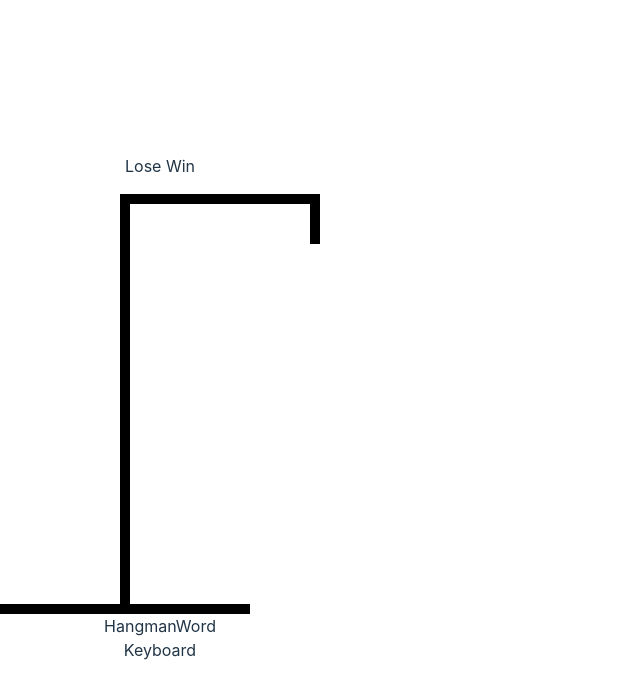
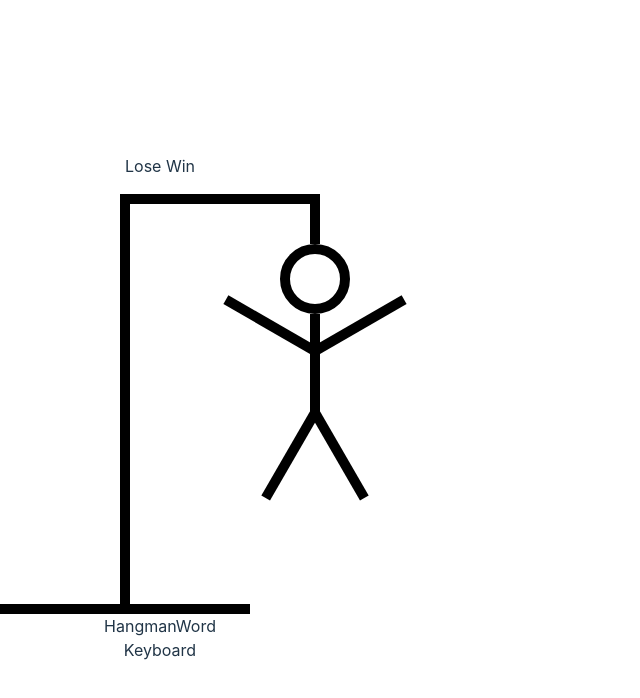
Before and after one commit to janoskocs/hangman, a React (Vite) app: page / in a window 1280 px wide. Shown: the top 698 px of the page, without its empty margins (0-640 px from the left). Built offline with nearby package versions, Linux system fonts and the light colour scheme; the HTML template or start-up script is replaced by a standard one.

Commit message:
feature: implement body

```diff
--- a/src/components/HangmanDrawing.tsx
+++ b/src/components/HangmanDrawing.tsx
@@ -1,6 +1,86 @@
+const HEAD = (
+    <div style={{
+        width: "50px",
+        height: "50px",
+        borderRadius:"100%",
+        border:"10px solid black",
+        position:"absolute",
+        top: "50px",
+        right: "-30px"
+    }} />
+)
+
+const BODY = (
+    <div style={{
+        width: "10px",
+        height: "100px",
+        background: "black",
+        position:"absolute",
+        top: "120px",
+        right: 0
+    }} />
+)
+
+const RIGHT_ARM = (
+    <div style={{
+        width: "100px",
+        height: "10px",
+        background: "black",
+        position:"absolute",
+        top: "150px",
+        right: "-100px",
+        rotate: "-30deg",
+        transformOrigin:"left bottom"
+    }} />
+)
+const LEFT_ARM = (
+    <div style={{
+        width: "100px",
+        height: "10px",
+        background: "black",
+        position:"absolute",
+        top: "150px",
+        right: "10px",
+        rotate: "30deg",
+        transformOrigin:"right bottom"
+    }} />
+)
+const RIGHT_LEG = (
+    <div style={{
+        width: "100px",
+        height: "10px",
+        background: "black",
+        position:"absolute",
+        top: "210px",
+        right: "-90px",
+        rotate: "60deg",
+        transformOrigin:"left bottom"
+    }} />
+)
+
+const LEFT_LEG = (
+    <div style={{
+        width: "100px",
+        height: "10px",
+        background: "black",
+        position:"absolute",
+        top: "210px",
+        right: "0",
+        rotate: "-60deg",
+        transformOrigin:"right bottom"
+    }} />
+)
 const HangmanDrawing = () => {
   return (
     <div style={{position: "relative"}}>
+        {HEAD}
+        {BODY}
+        {RIGHT_ARM}
+        {LEFT_ARM}
+        {RIGHT_LEG}
+        {LEFT_LEG}
+
+
          <div style={{ height: "50px", width: "10px", background: "black", position: "absolute", top: 0, right:0}}/>
         <div style={{ height: "10px", width: "200px", background: "black", marginLeft: "120px"}}/>
         <div style={{ height: "400px", width: "10px", background: "black", marginLeft: "120px"}}/>
```
